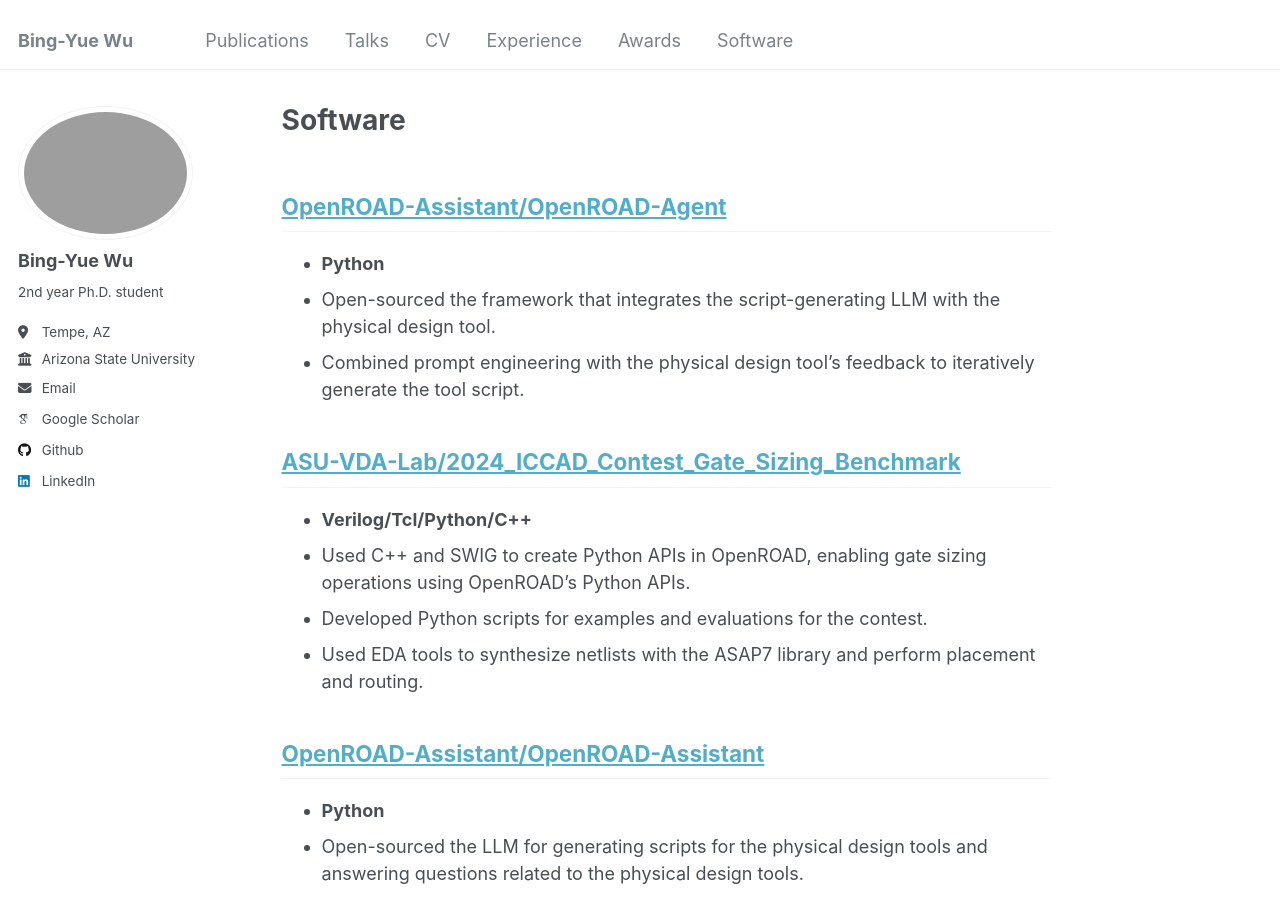
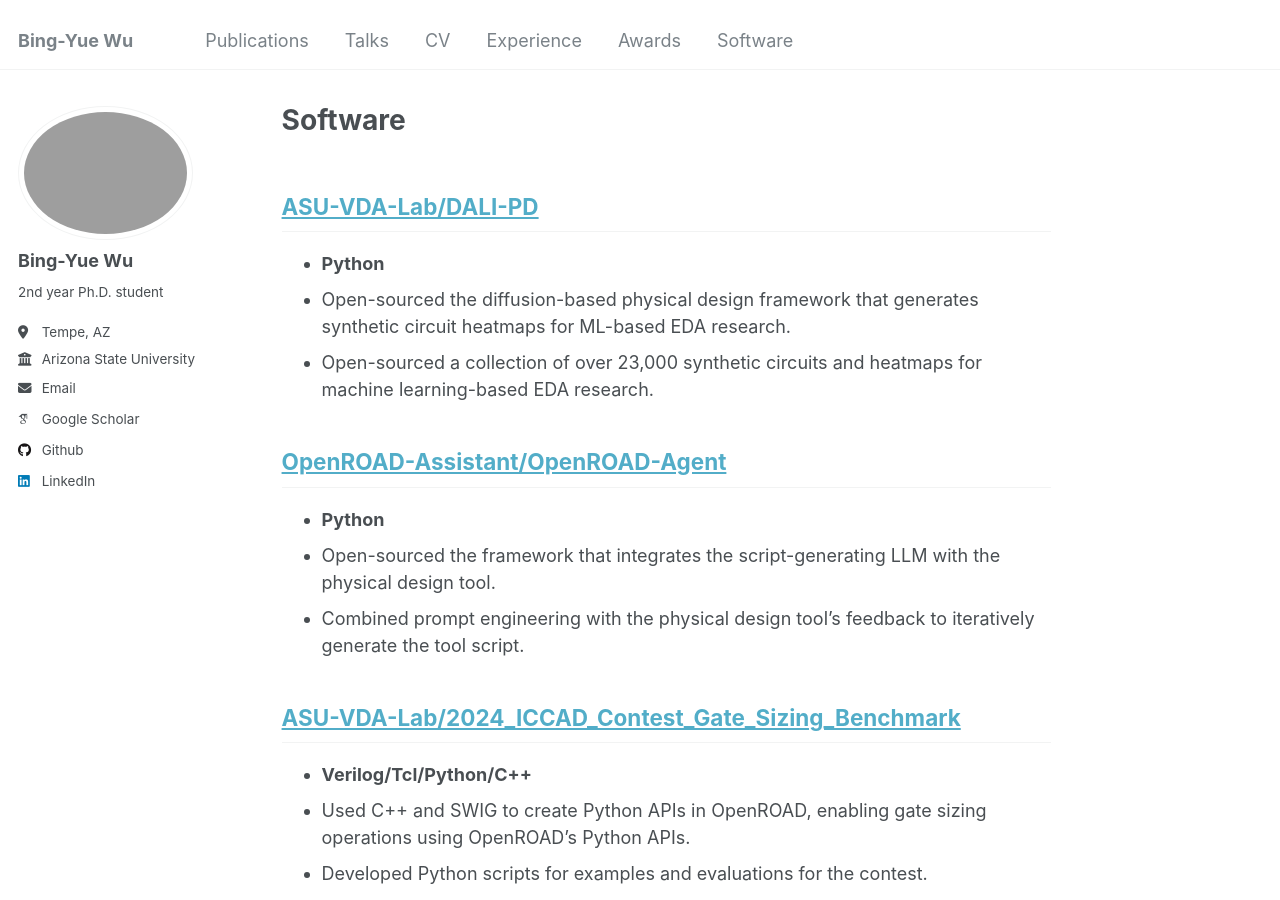
Before and after one commit to bingyuew/bingyuew.github.io, a Jekyll site: the page built from _pages/software.html, in a window 1280 px wide and 900 px high. Built offline with Jekyll 4.4.1, drawn with Linux system fonts in a browser that asks for light colours; some web fonts are replaced.

Commit message:
update software
Signed-off-by: 吳秉曜 <wubingyao@MacBook-bro.local>

```diff
--- a/_pages/software.html
+++ b/_pages/software.html
@@ -2,6 +2,13 @@
 permalink: /software/
 title: "Software"
 ---
+
+<h2><a href="https://github.com/ASU-VDA-Lab/DALI-PD">ASU-VDA-Lab/DALI-PD</a></h2>
+<ul>
+  <li><strong>Python</strong></li>
+  <li>Open-sourced the diffusion-based physical design framework that generates synthetic circuit heatmaps for ML-based EDA research.</li>
+  <li>Open-sourced a collection of over 23,000 synthetic circuits and heatmaps for machine learning-based EDA research.</li>
+</ul>
 
 <h2><a href="https://github.com/OpenROAD-Assistant/OpenROAD-Agent">OpenROAD-Assistant/OpenROAD-Agent</a></h2>
 <ul>
```
